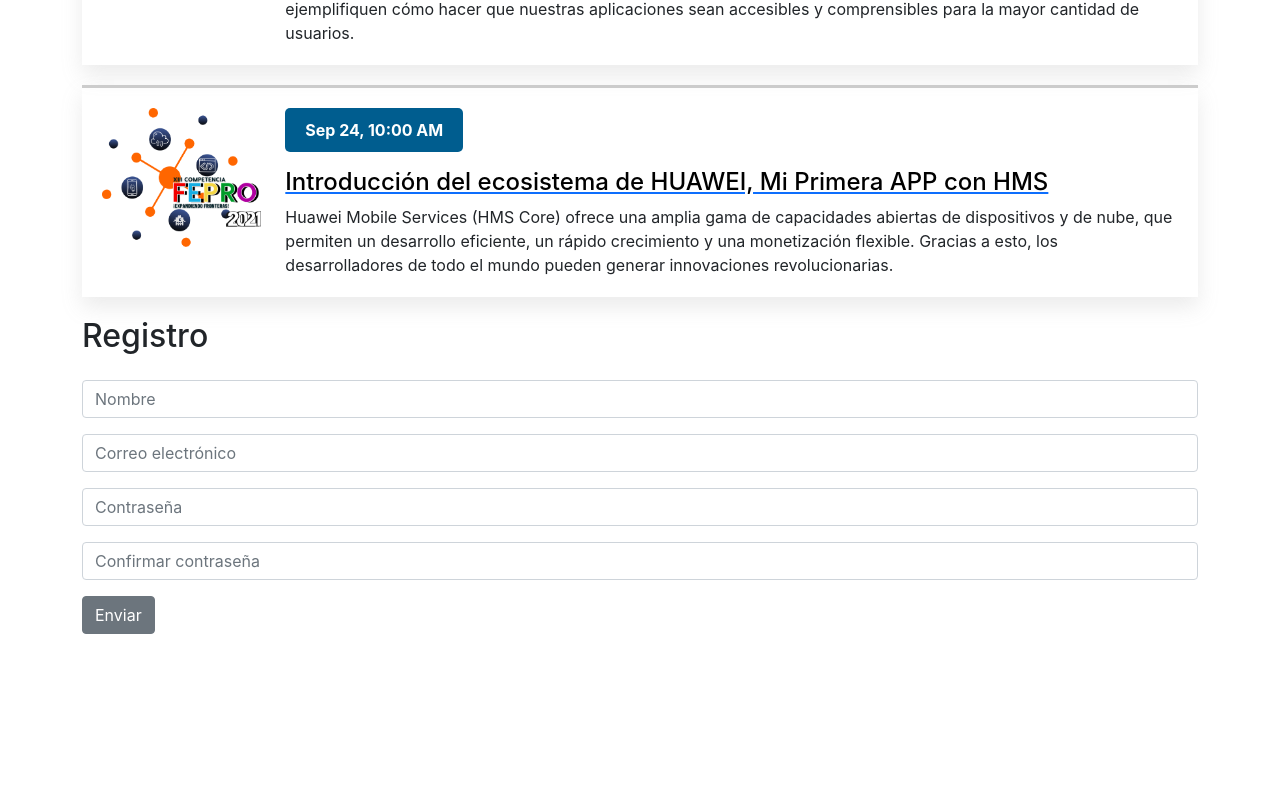
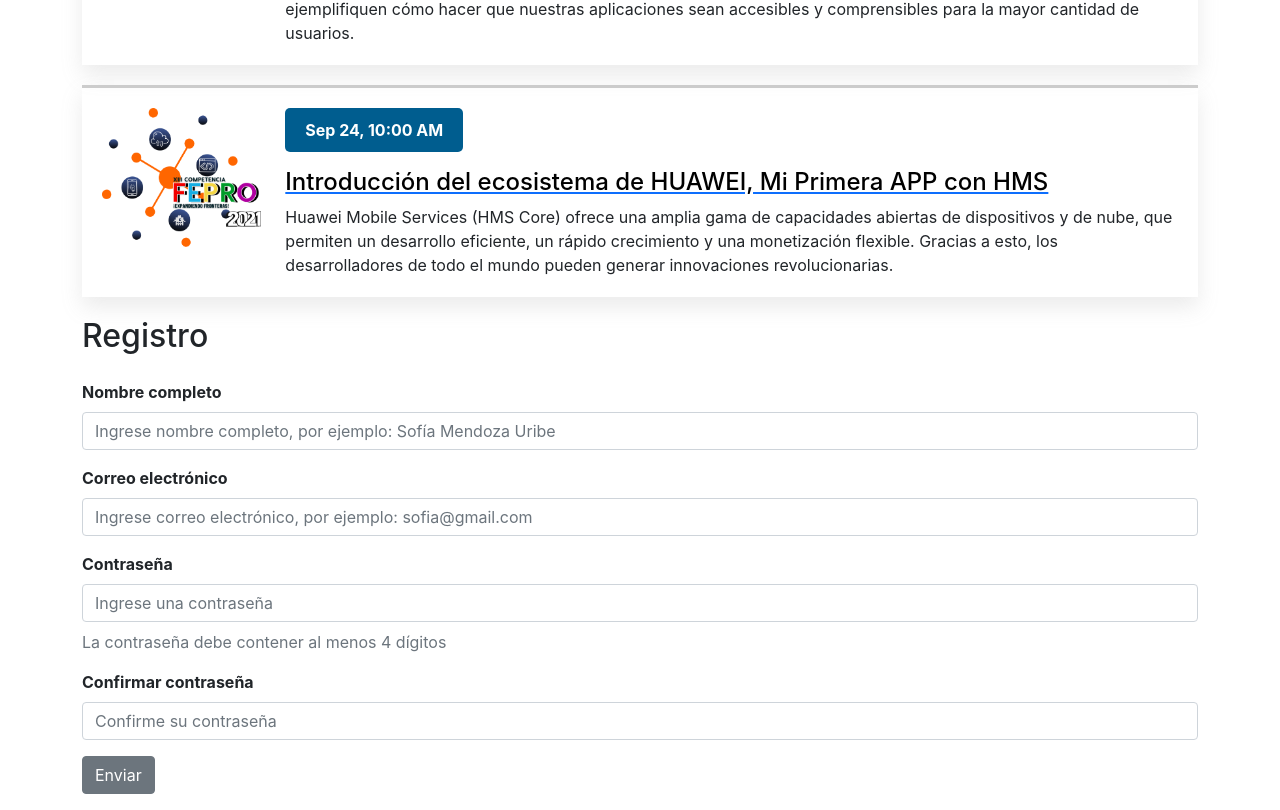
Before and after one commit to alex-arriaga/fepro-2021-accessible-react-app, a React (Create React App) app: page / in a window 1280 px wide. Shown: the part 754-1564 px from the top of the page. Before the commit the page ends 1404 px from the top, so only its background shows below. Built offline with nearby package versions, Linux system fonts and the light colour scheme.

Commit message:
Arreglar formulario

```diff
--- a/src/components/Register/Register.css
+++ b/src/components/Register/Register.css
@@ -0,0 +1,7 @@
+.form-register {
+
+}
+
+.form-register .form-label {
+    font-weight: bold;
+}
--- a/src/components/Register/Register.js
+++ b/src/components/Register/Register.js
@@ -5,25 +5,34 @@
     return (
         <Fragment>
             <h2 className="mt-3 mb-4">Registro</h2>
-            <form action="">
+            <form action="" className="form-register">
                 <div className="mb-3">
-                    <input type="name" className="form-control"
-                           placeholder="Nombre"/>
+                    <label htmlFor="fullName" className="form-label">Nombre completo</label>
+                    <input type="name" className="form-control" name="fullName" id="fullName"
+                           required
+                           placeholder="Ingrese nombre completo, por ejemplo: Sofía Mendoza Uribe"/>
                 </div>
                 <div className="mb-3">
-                    <input type="email" className="form-control"
-                           placeholder="Correo electrónico"/>
+                    <label htmlFor="email" className="form-label">Correo electrónico</label>
+                    <input type="email" className="form-control" name="email" id="email"
+                           required
+                           placeholder="Ingrese correo electrónico, por ejemplo: sofia@gmail.com"/>
                 </div>
                 <div className="mb-3">
-                    <input type="password" className="form-control"
-                           placeholder="Contraseña"/>
+                    <label htmlFor="password" className="form-label">Contraseña</label>
+                    <input type="password" className="form-control" name="password" id="password"
+                           required pattern="[0-9]+" minLength="4"
+                           placeholder="Ingrese una contraseña"/>
+                    <p className="text-secondary mt-2">La contraseña debe contener al menos 4 dígitos</p>
                 </div>
                 <div className="mb-3">
-                    <input type="password" className="form-control"
-                           placeholder="Confirmar contraseña"/>
+                    <label htmlFor="confirmPassword" className="form-label">Confirmar contraseña</label>
+                    <input type="password" className="form-control" name="confirmPassword" id="confirmPassword"
+                           required pattern="[0-9]+" minLength="4"
+                           placeholder="Confirme su contraseña"/>
                 </div>
                 <div className="mb-3">
-                    <button className="btn btn-secondary">Enviar</button>
+                    <button className="btn btn-secondary" type="submit">Enviar</button>
                 </div>
             </form>
         </Fragment>
```
